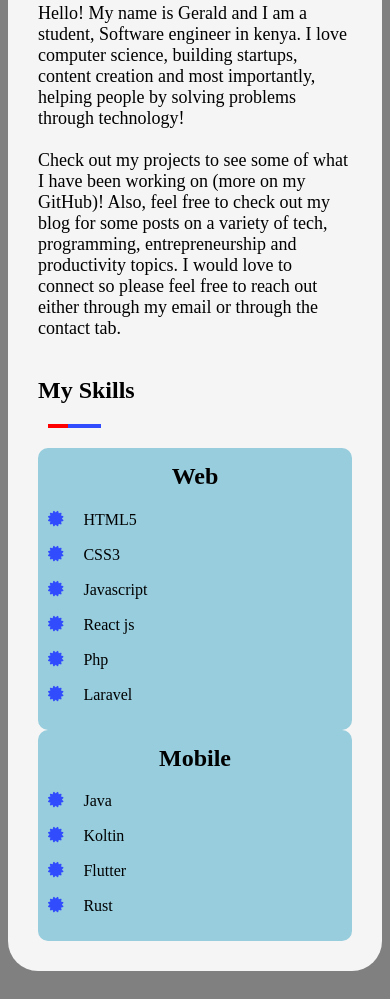
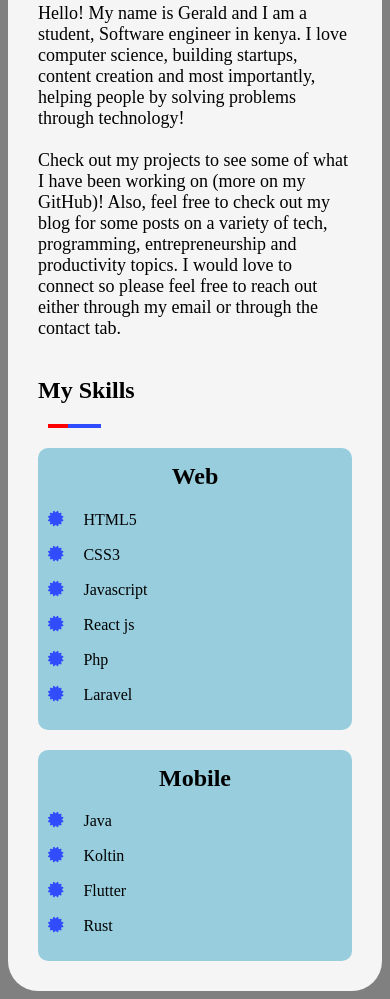
Before and after one commit to gerismumo/Portfolio-Gerald, a plain HTML site: page index.html in a window 390 px wide. Shown: the part 902-1901 px from the top of the page. Drawn offline with Linux system fonts and the light colour scheme.

Commit message:
skills area changes

```diff
--- a/style.css
+++ b/style.css
@@ -78,7 +78,11 @@ hr{
   .skill h2{
    margin-top:20px;
 }
-
+.skill{
+    display:flex;
+    flex-direction: column;
+    gap: 20px;
+}
 }
 @media only screen and (min-width: 768px){
     body{
```
